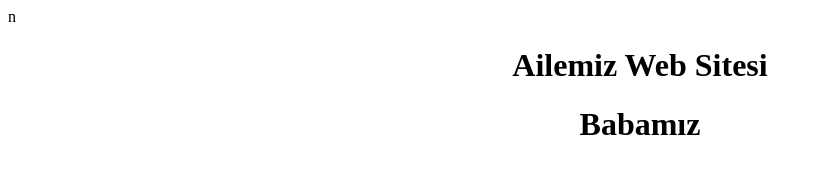
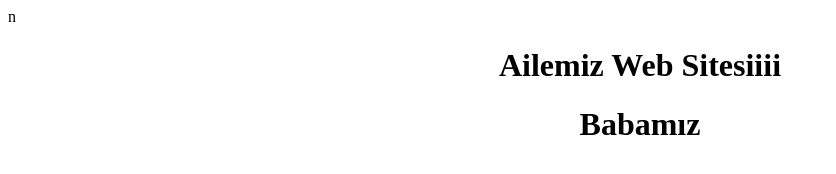
Before and after one commit to aysetoprak2/aysetoprak2.github.io, a plain HTML site: page index.html in a window 1280 px wide. Shown: the whole page, without its empty margins (0-836 px from the left). Drawn offline with Linux system fonts and the light colour scheme.

Commit message:
Update index.html

```diff
--- a/index.html
+++ b/index.html
@@ -1,7 +1,7 @@
 n<html>
 <center>
 <h1>
-Ailemiz Web Sitesi
+Ailemiz Web Sitesiiii
 </h1>
 </center>
 <h1>
```
